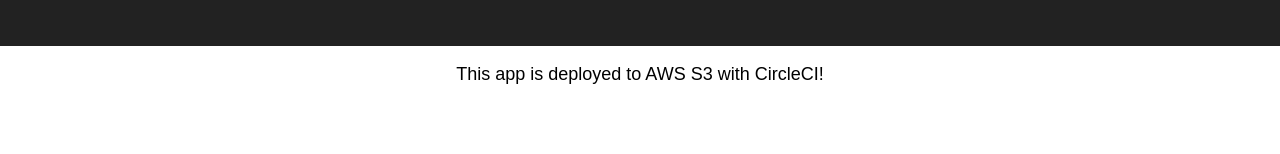
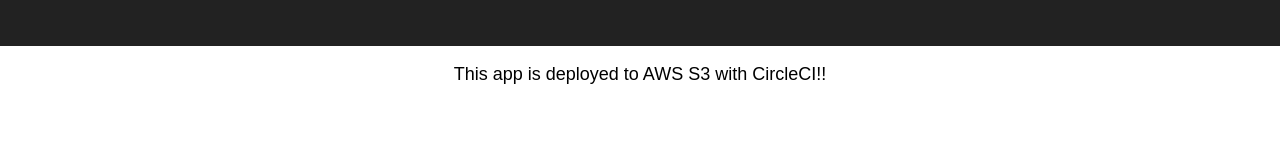
Before and after one commit to third774/testing-circleci, a React app: page / in a window 1280 px wide. Shown: the part 144-298 px from the top of the page. Built offline with nearby package versions, Linux system fonts and the light colour scheme.

Commit message:
Add extra excitement

```diff
--- a/src/App.js
+++ b/src/App.js
@@ -11,7 +11,7 @@
           <h1 className="App-title">Welcome to React</h1>
         </header>
         <p className="App-intro">
-          This app is deployed to AWS S3 with CircleCI!
+          This app is deployed to AWS S3 with CircleCI!!
         </p>
       </div>
     );
```
